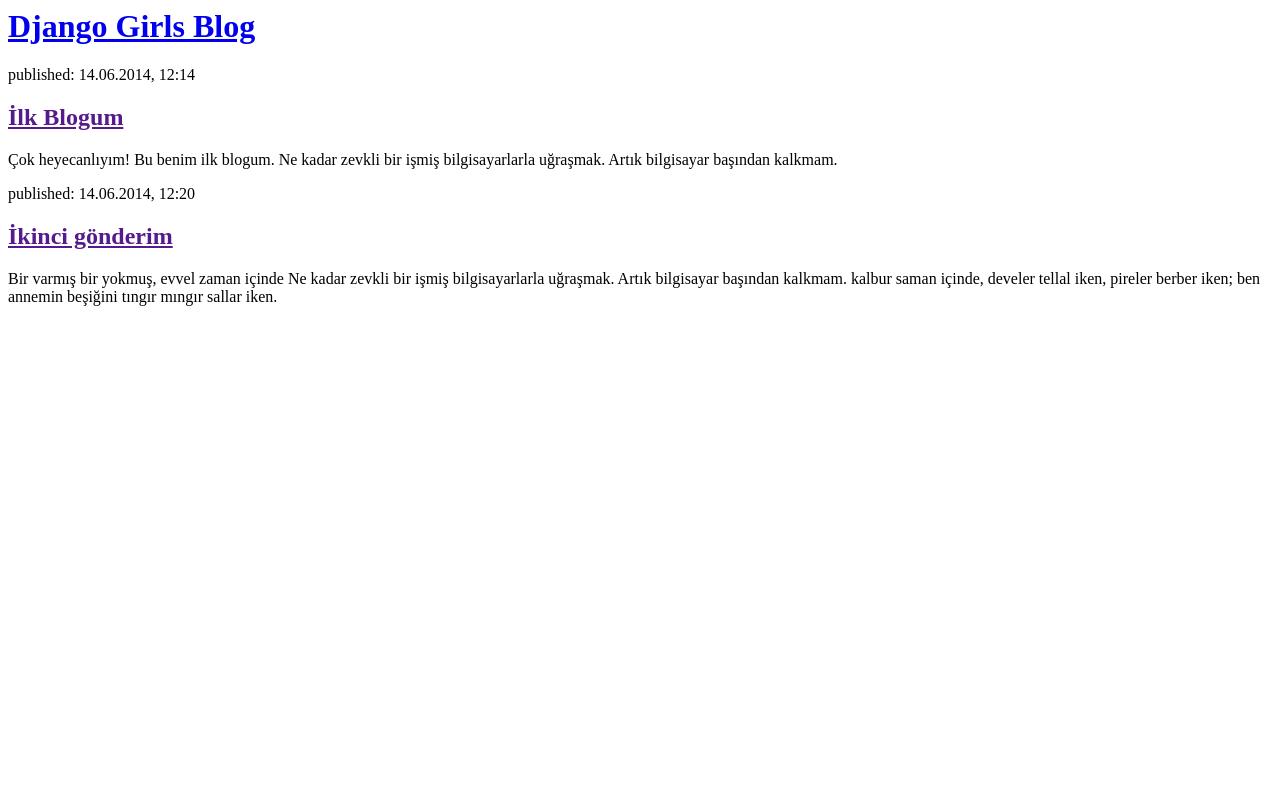
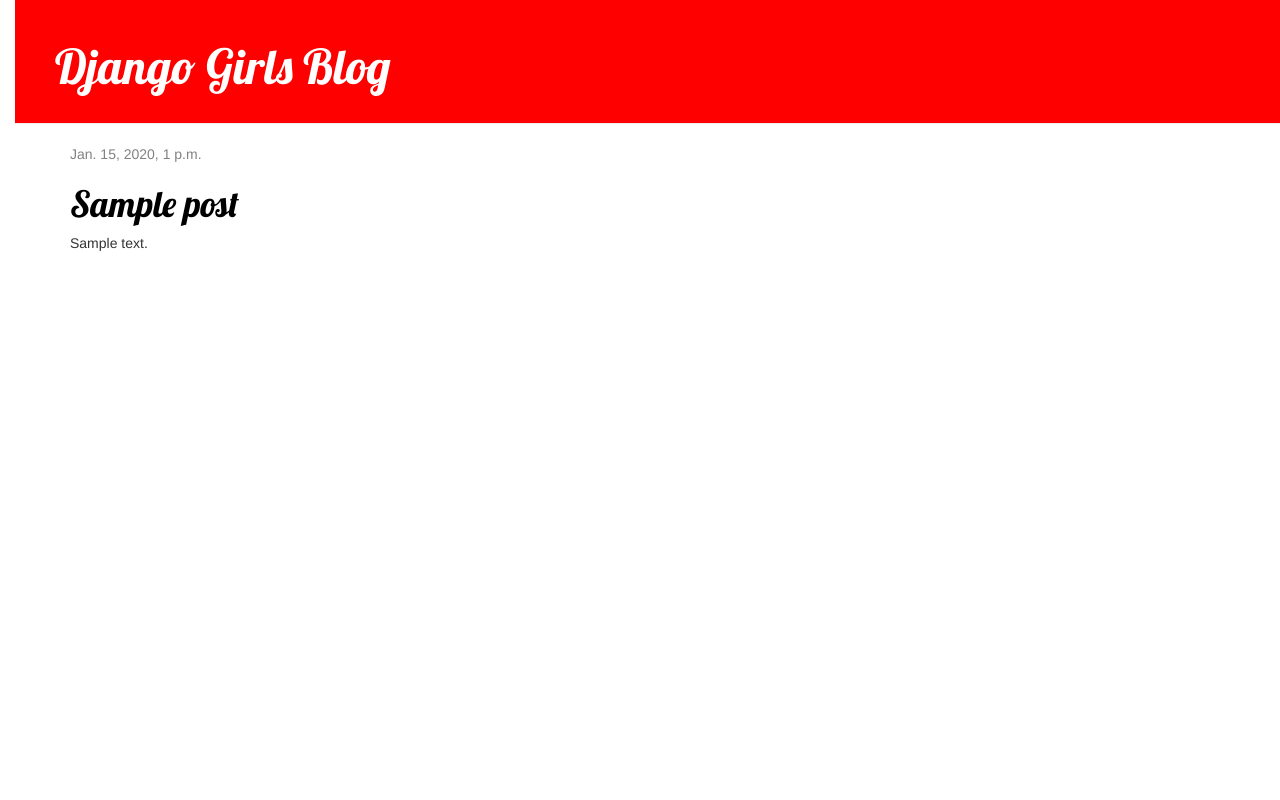
Before and after one commit to fatmanur-temel/DjangoGirlsBlog, a Django app: page / in a window 1280 px wide. Run offline with Django 3.2, Linux system fonts and the light colour scheme; tables that the repository leaves empty hold one stand-in row (values such as "Sample post"); some libraries are stand-ins or nearby versions.

Commit message:
css tamam

```diff
--- /dev/null
+++ b/blog/static/css/blog.css
@@ -0,0 +1,53 @@
+h1 a {
+    color: red;
+    font-family: 'Lobster';
+}
+
+body {
+    padding-left: 15px;
+}.page-header {
+    background-color: red;
+    margin-top: 0;
+    padding: 20px 20px 20px 40px;
+}
+
+.page-header h1, .page-header h1 a, .page-header h1 a:visited, .page-header h1 a:active {
+    color: #ffffff;
+    font-size: 36pt;
+    text-decoration: none;
+}
+
+.content {
+    margin-left: 40px;
+}
+
+h1, h2, h3, h4 {
+    font-family: 'Lobster', cursive;
+}
+
+.date {
+    color: #828282;
+}
+
+.save {
+    float: right;
+}
+
+.post-form textarea, .post-form input {
+    width: 100%;
+}
+
+.top-menu, .top-menu:hover, .top-menu:visited {
+    color: #ffffff;
+    float: right;
+    font-size: 26pt;
+    margin-right: 20px;
+}
+
+.post {
+    margin-bottom: 70px;
+}
+
+.post h1 a, .post h1 a:visited {
+    color: #000000;
+}
--- /dev/null
+++ b/blog/templates/blog/base.html
@@ -0,0 +1,24 @@
+{% load static %}
+<html>
+    <head>
+        <link rel="stylesheet" href="//maxcdn.bootstrapcdn.com/bootstrap/3.2.0/css/bootstrap.min.css">
+        <link rel="stylesheet" href="//maxcdn.bootstrapcdn.com/bootstrap/3.2.0/css/bootstrap-theme.min.css">
+        <link rel="stylesheet" href="{% static 'css/blog.css' %}">
+        <link href="//fonts.googleapis.com/css?family=Lobster&subset=latin,latin-ext" rel="stylesheet" type="text/css">
+
+        <title>Django Girls blog</title>
+    </head>
+    <body>
+        <div class="page-header">
+            <h1><a href="/">Django Girls Blog</a></h1>
+        </div>
+        <div class="content container">
+            <div class="row">
+                <div class="col-md-8">
+                {% block content %}
+                {% endblock %}
+                </div>
+            </div>
+        </div>
+    </body>
+</html>
--- a/blog/templates/blog/post_list.html
+++ b/blog/templates/blog/post_list.html
@@ -1,21 +1,14 @@
-<html>
-    <head>
-        <title>Django Girls blog</title>
-    </head>
-    <body>
-        <div>
-            <h1><a href="/">Django Girls Blog</a></h1>
+{% extends 'blog/base.html' %}
+
+
+{% block content %}
+    {% for post in posts %}
+        <div class="post">
+            <div class="date">
+                {{ post.published_date }}
+            </div>
+            <h1><a href="{% url 'post_detail' pk=post.pk %}">{{ post.title }}</a></h1>
+            <p>{{ post.text|linebreaksbr }}</p>
         </div>
-        <div>
-            <p>published: 14.06.2014, 12:14</p>
-            <h2><a href="">İlk Blogum</a></h2>
-            <p>Çok heyecanlıyım! Bu benim ilk blogum. Ne kadar zevkli bir işmiş bilgisayarlarla uğraşmak. Artık bilgisayar başından kalkmam. </p>
-        </div>
-
-        <div>
-            <p>published: 14.06.2014, 12:20</p>
-            <h2><a href="">İkinci gönderim</a></h2>
-            <p>Bir varmış bir yokmuş, evvel zaman içinde Ne kadar zevkli bir işmiş bilgisayarlarla uğraşmak. Artık bilgisayar başından kalkmam. kalbur saman içinde, develer tellal iken, pireler berber iken; ben annemin beşiğini tıngır mıngır sallar iken.</p>
-        </div>
-    </body>
-</html>
+    {% endfor %}
+{% endblock %}
--- a/blog/urls.py
+++ b/blog/urls.py
@@ -3,4 +3,5 @@ from . import views
 
 urlpatterns = [
     path('', views.post_list, name='post_list'),
+    path('post/<int:pk>/', views.post_detail, name='post_detail'),
 ]
--- a/blog/views.py
+++ b/blog/views.py
@@ -1,5 +1,14 @@
-from django.shortcuts import render
+from django.shortcuts import render, get_object_or_404
+from .models import Post
 
 # Create your views here.
 def post_list(request):
-    return render(request, 'blog/post_list.html', {})
+
+    posts = Post.objects.order_by('published_date')
+    return render(request, 'blog/post_list.html', {
+        'posts': posts
+    })
+
+def post_detail(request, pk):
+    post = get_object_or_404(Post, pk=pk)
+    return render(request, 'blog/post_detail.html', {'post': post})
```
Also changed, not shown: blog/templates/blog/post_detail.html (added, +13 -0 lines).
